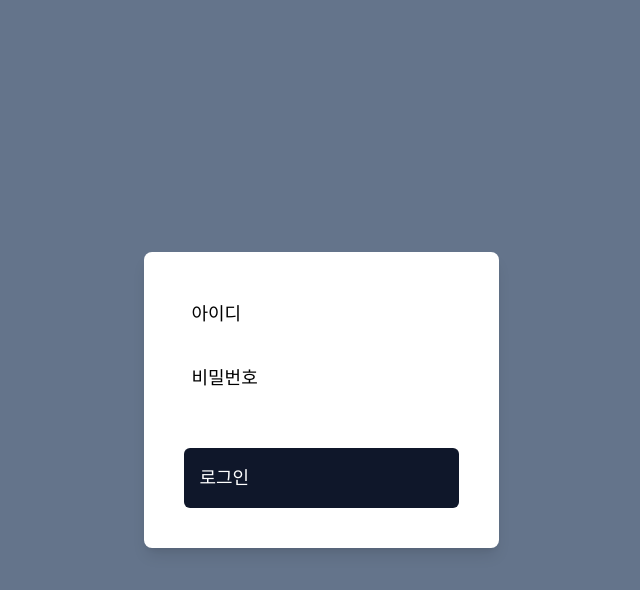
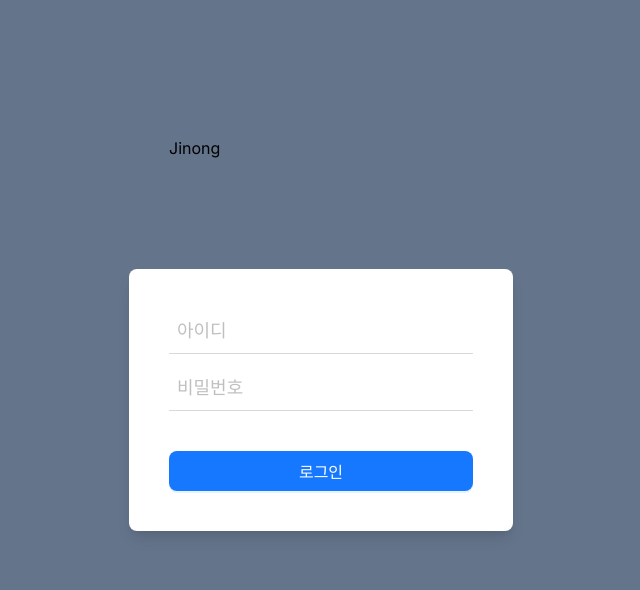
Before and after one commit to ksmark8543/my-template, a Next.js app: page /login in a window 1280 px wide. Shown: the top 590 px of the page, without its empty margins (319-959 px from the left). Built offline with nearby package versions, Linux system fonts and the light colour scheme.

Commit message:
css reset added

```diff
--- a/src/app/login/page.tsx
+++ b/src/app/login/page.tsx
@@ -1,5 +1,6 @@
 "use client";
 
+import { Button, Input } from "antd";
 import { useRouter } from "next/navigation";
 
 //Login Page
@@ -8,29 +9,32 @@ export default function LoginPage() {
 
   //로그인
   const login = () => {
-    router.push("/dataSearchCmn");
+    router.push("/dashboard");
   };
   return (
     <section className="flex items-center justify-center h-screen bg-slate-500">
-      <div className="p-10 bg-white border rounded-lg shadow-lg">
-        {/* <div className="text-4xl text-slate-400">Jinong</div> */}
+      <div className="relative p-10 bg-white border rounded-lg shadow-lg">
+        <div className="absolute -top-1/2">Jinong</div>
+
         <div className="flex flex-col">
-          <input
-            className="p-2 text-lg border border-t-0 border-l-0 border-r-0"
+          <Input
+            className="p-2 mb-3 text-lg text-red-400 border border-t-0 border-l-0 border-r-0 rounded-none"
             // value={""}
             placeholder="아이디"
           />
-          <input
-            className="p-2 mt-5 text-lg border border-t-0 border-l-0 border-r-0"
+          <Input
+            className="p-2 mb-10 text-lg text-red-400 border border-t-0 border-l-0 border-r-0 rounded-none"
             // value={""}
             placeholder="비밀번호"
           />
-          <button
-            className="p-4 mt-12 text-lg text-white rounded-md bg-slate-900"
+          <Button
+            type="primary"
+            size="large"
+            // className="p-4 mt-12 text-lg text-white rounded-md bg-slate-900"
             onClick={login}
           >
             로그인
-          </button>
+          </Button>
         </div>
       </div>
     </section>
--- a/src/app/page.tsx
+++ b/src/app/page.tsx
@@ -1,8 +1,19 @@
+import Link from "next/link";
+
 // import Image from "next/image";
 export default function Home() {
-  return <main>
-    <div>my-template</div>
-  </main>
+  return (
+    <main>
+      <div className="flex items-center justify-center h-screen">
+        <div>
+          <div className="mb-2">my-template</div>
+          <div className="text-3xl font-bold">
+            <Link href={"/login"}>로그인하러 가기</Link>
+          </div>
+        </div>
+      </div>
+    </main>
+  );
 }
 // export default function Home() {
 //   return (
```
